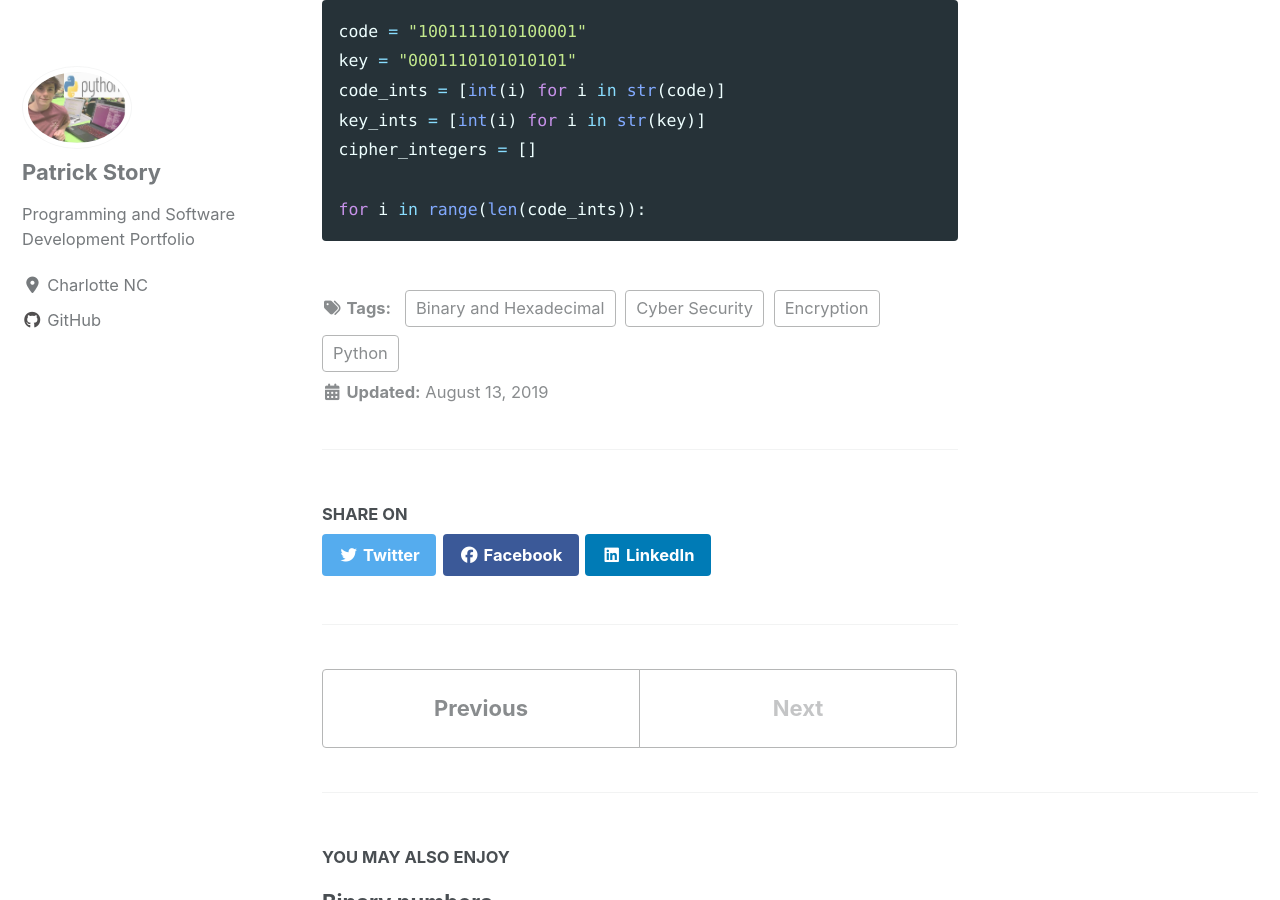
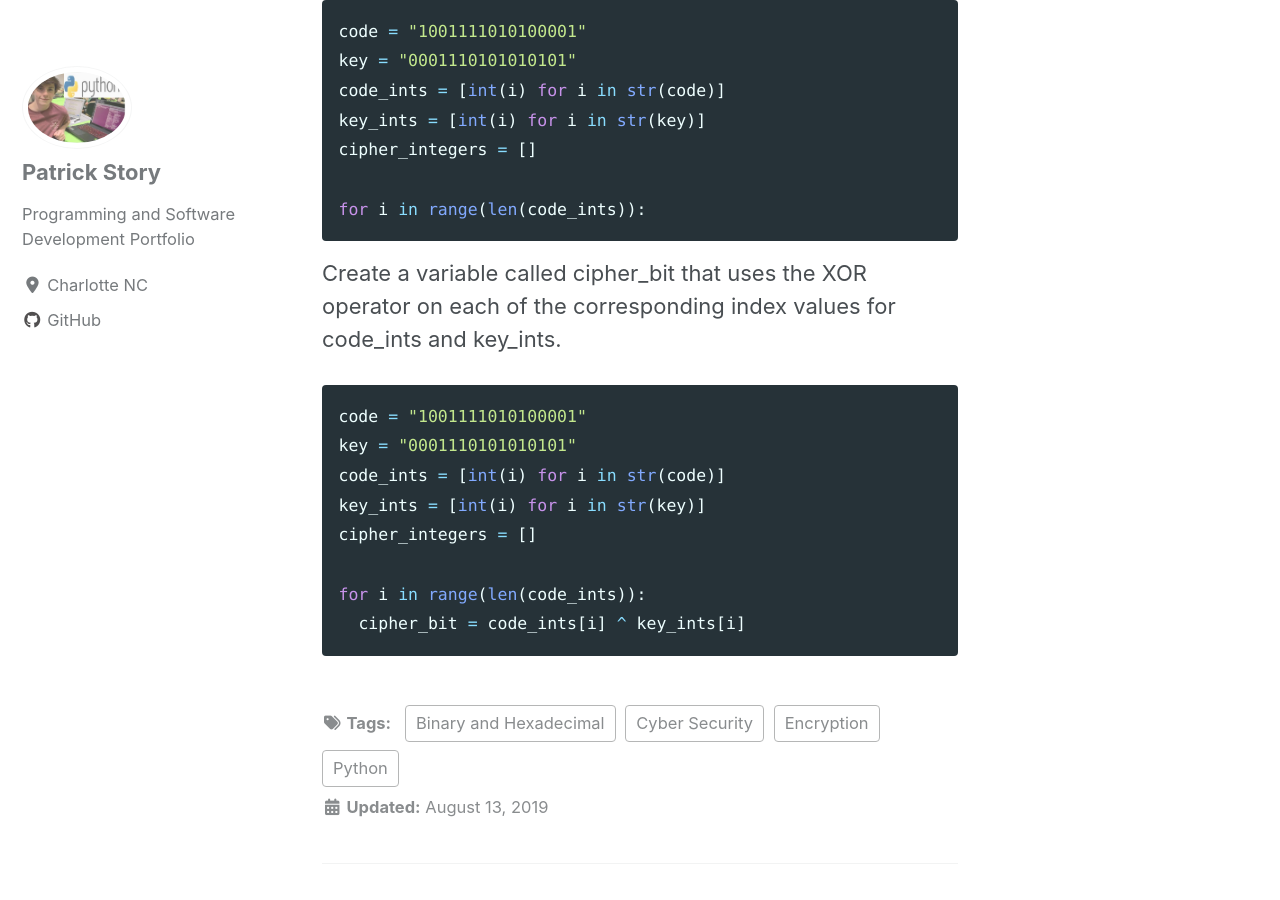
Before and after one commit to Patchyst/Patchyst.github.io, a Jekyll site: the page built from _posts/2019-08-13-XORstream.md, in a window 1280 px wide and 900 px high, scrolled down 1876 px. Built offline with Jekyll 4.4.1, drawn with Linux system fonts in a browser that asks for light colours; cached includes are drawn as plain includes; nearby versions of some CDN libraries.

Commit message:
Updating XOR Stream Cipher Project

````diff
--- a/_posts/2019-08-13-XORstream.md
+++ b/_posts/2019-08-13-XORstream.md
@@ -38,3 +38,14 @@ cipher_integers = []
 
 for i in range(len(code_ints)):
 ```
+Create a variable called cipher_bit that uses the XOR operator on each of the corresponding index values for code_ints and key_ints.
+```python
+code = "1001111010100001"
+key = "0001110101010101"
+code_ints = [int(i) for i in str(code)]
+key_ints = [int(i) for i in str(key)]
+cipher_integers = []
+
+for i in range(len(code_ints)):
+  cipher_bit = code_ints[i] ^ key_ints[i]
+```
````
